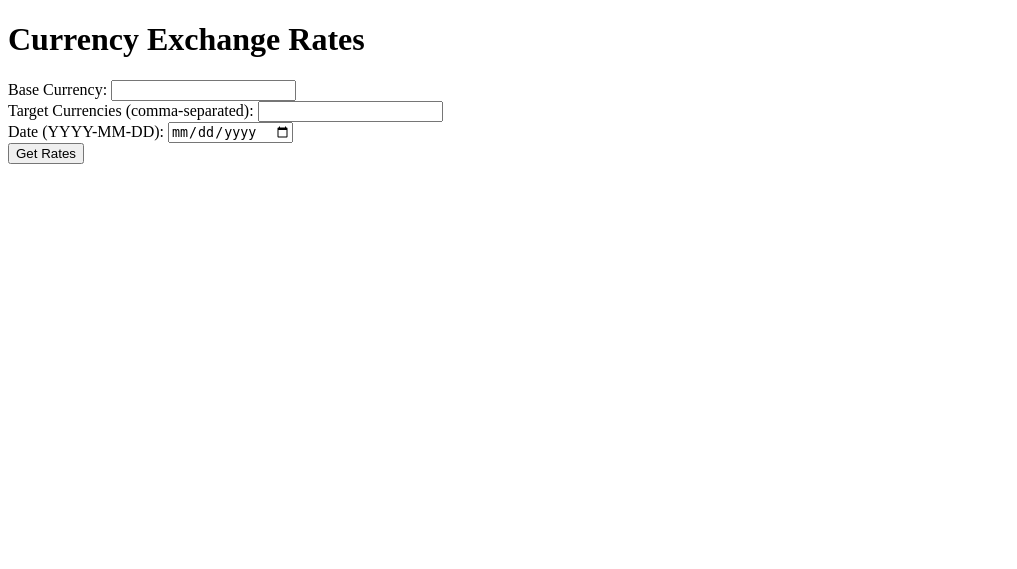
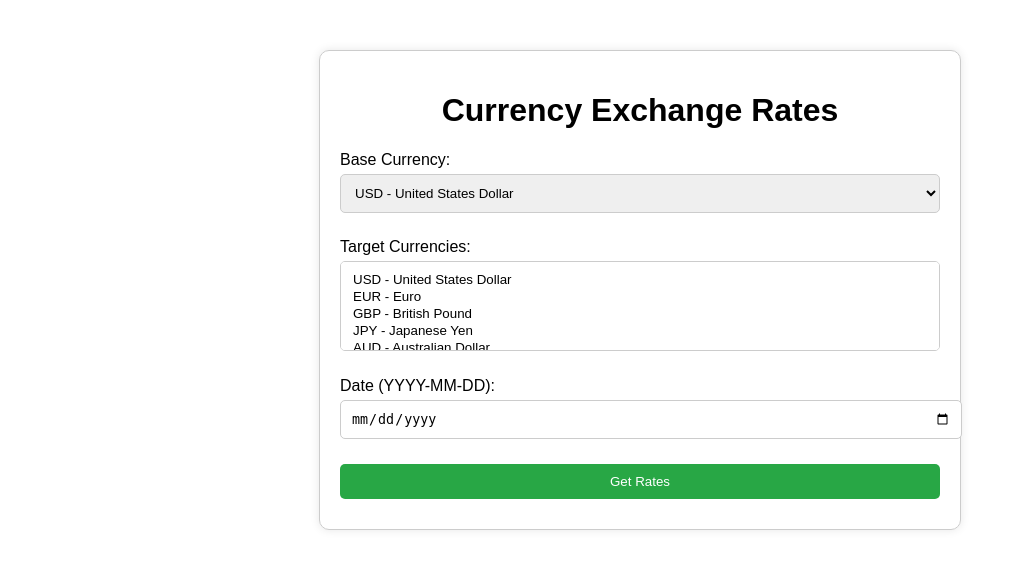
Before and after one commit to HermannSamimi/CurrencyExchangeHistorical, a Flask app: page / in a window 1280 px wide. Shown: the top 569 px of the page, without its empty margins (0-1017 px from the left). Run offline with Flask 3, Linux system fonts and the light colour scheme.

Commit message:
change the template

```diff
--- a/templates/index.html
+++ b/templates/index.html
@@ -4,6 +4,54 @@
     <meta charset="utf-8">
     <meta name="viewport" content="width=device-width, initial-scale=1, shrink-to-fit=no">
     <title>Currency Exchange Rates</title>
+    <style>
+      body {
+        font-family: Arial, sans-serif;
+      }
+      .container {
+        max-width: 600px;
+        margin: 50px auto;
+        padding: 20px;
+        border: 1px solid #ccc;
+        border-radius: 10px;
+        box-shadow: 0 0 10px rgba(0, 0, 0, 0.1);
+      }
+      h1 {
+        text-align: center;
+      }
+      .form-group {
+        margin-bottom: 15px;
+      }
+      label {
+        display: block;
+        margin-bottom: 5px;
+      }
+      select, input[type="date"], button {
+        width: 100%;
+        padding: 10px;
+        margin-bottom: 10px;
+        border: 1px solid #ccc;
+        border-radius: 5px;
+      }
+      button {
+        background-color: #28a745;
+        color: white;
+        border: none;
+        cursor: pointer;
+      }
+      button:hover {
+        background-color: #218838;
+      }
+      .result {
+        margin-top: 20px;
+        padding: 10px;
+        border: 1px solid #ccc;
+        border-radius: 5px;
+      }
+      .error {
+        color: red;
+      }
+    </style>
   </head>
   <body>
     <div class="container">
@@ -11,11 +59,25 @@
       <form method="POST">
         <div class="form-group">
           <label for="base_currency">Base Currency:</label>
-          <input type="text" id="base_currency" name="base_currency" required>
+          <select id="base_currency" name="base_currency" required>
+            <option value="USD">USD - United States Dollar</option>
+            <option value="EUR">EUR - Euro</option>
+            <option value="GBP">GBP - British Pound</option>
+            <option value="JPY">JPY - Japanese Yen</option>
+            <option value="AUD">AUD - Australian Dollar</option>
+            <!-- Add more currencies as needed -->
+          </select>
         </div>
         <div class="form-group">
-          <label for="currencies">Target Currencies (comma-separated):</label>
-          <input type="text" id="currencies" name="currencies" required>
+          <label for="currencies">Target Currencies:</label>
+          <select id="currencies" name="currencies" required multiple>
+            <option value="USD">USD - United States Dollar</option>
+            <option value="EUR">EUR - Euro</option>
+            <option value="GBP">GBP - British Pound</option>
+            <option value="JPY">JPY - Japanese Yen</option>
+            <option value="AUD">AUD - Australian Dollar</option>
+            <!-- Add more currencies as needed -->
+          </select>
         </div>
         <div class="form-group">
           <label for="date">Date (YYYY-MM-DD):</label>
@@ -24,10 +86,12 @@
         <button type="submit">Get Rates</button>
       </form>
       {% if data %}
-        <h2>Exchange Rates:</h2>
-        <pre>{{ data | tojson(indent=2) }}</pre>
+        <div class="result">
+          <h2>Exchange Rates:</h2>
+          <pre>{{ data | tojson(indent=2) }}</pre>
+        </div>
       {% elif error %}
-        <p>{{ error }}</p>
+        <div class="error">{{ error }}</div>
       {% endif %}
     </div>
   </body>
```
